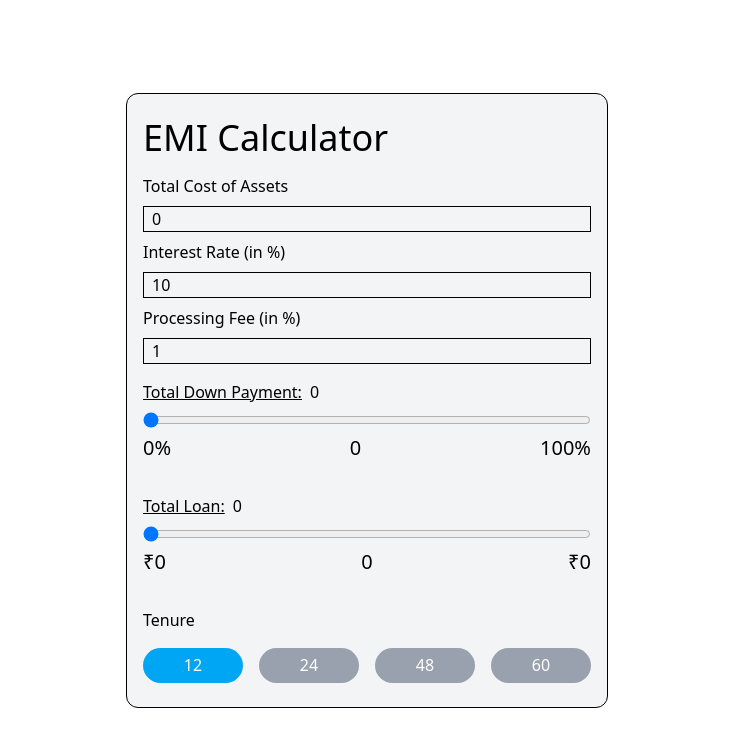
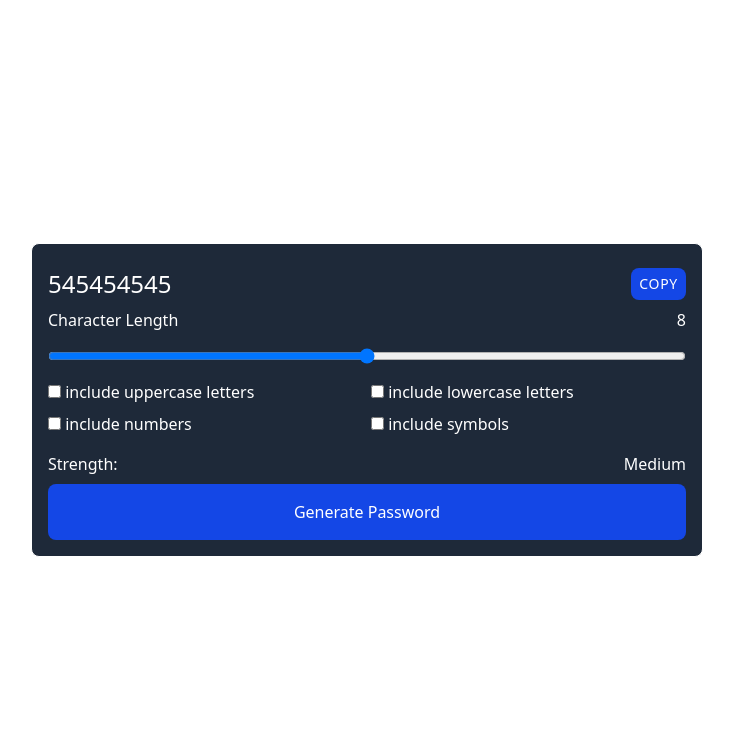
Before and after one commit to Code-Crafting/React-Mini-Projects, a React (Vite) app: page / in a window 1280 px wide. Shown: the top 746 px of the page, without its empty margins (273-1006 px from the left). Built offline with nearby package versions, Linux system fonts and the light colour scheme.

Commit message:
add basic structure of password generation

```diff
--- a/src/App.jsx
+++ b/src/App.jsx
@@ -1,10 +1,10 @@
 // import ExplorerCon from "./assets/File Explorer/Components/explorerCon";
 // import Content from "./assets/Pagination/Components/Content";
-
-import EMICalculator from "./assets/EMI Calculator/Components/EMICalculator";
+// import EMICalculator from "./assets/EMI Calculator/Components/EMICalculator";
+import PassGenCon from "./assets/Password Generator/PassGenCon";
 
 function App() {
-  return <EMICalculator />;
+  return <PassGenCon />;
 }
 
 export default App;
--- /dev/null
+++ b/src/assets/Password Generator/CheckBoxInput.jsx
@@ -0,0 +1,10 @@
+function CheckBoxInput({ inputName }) {
+  return (
+    <div>
+      <input type="checkbox" />
+      <label htmlFor=""> {inputName} </label>
+    </div>
+  );
+}
+
+export default CheckBoxInput;
--- /dev/null
+++ b/src/assets/Password Generator/Constants/checkboxData.js
@@ -0,0 +1,6 @@
+export const checkboxData = [
+  { id: "includeUppercase", title: "include uppercase letters" },
+  { id: "includeLowercase", title: "include lowercase letters" },
+  { id: "includeNumbers", title: "include numbers" },
+  { id: "includeSymbols", title: "include symbols" },
+];
--- /dev/null
+++ b/src/assets/Password Generator/PassGen.jsx
@@ -0,0 +1,47 @@
+import CheckBoxInput from "./CheckBoxInput";
+
+function PassGen({ checkboxData }) {
+  return (
+    <div className="min-w-2xl p-4 bg-gray-800 border text-white rounded-lg">
+      {/* password area */}
+      <div className="flex justify-between py-2">
+        <p className="text-2xl font-medium">545454545</p>
+        {/* copy btn */}
+        <button className="text-sm bg-blue-700 px-2 rounded-lg font-medium tracking-wider hover:cursor-pointer">
+          {" "}
+          COPY{" "}
+        </button>
+      </div>
+
+      {/* modifier area */}
+      <div className="flex flex-col gap-4">
+        <div className="flex justify-between ">
+          <p>Character Length </p>
+          <p>8</p>
+        </div>
+
+        <input type="range" className="w-full" />
+
+        <div className="grid  grid-cols-[repeat(auto-fit,minmax(300px,1fr))] gap-2">
+          {checkboxData.map((el) => {
+            return (
+              <CheckBoxInput inputName={el.title} id={el.id} key={el.id} />
+            );
+          })}
+        </div>
+
+        <div className="flex justify-between  mb-2">
+          <p>Strength:</p>
+          <p>Medium</p>
+        </div>
+      </div>
+
+      {/* generate btn */}
+      <button className="w-full bg-blue-700 py-4 rounded-lg hover:cursor-pointer">
+        Generate Password
+      </button>
+    </div>
+  );
+}
+
+export default PassGen;
--- /dev/null
+++ b/src/assets/Password Generator/PassGenCon.jsx
@@ -0,0 +1,17 @@
+import PassGen from "./PassGen";
+
+function PassGenCon() {
+  return (
+    <div className="h-screen grid place-items-center">
+      <PassGen
+        checkboxData={[
+          { id: "includeUppercase", title: "include uppercase letters" },
+          { id: "includeLowercase", title: "include lowercase letters" },
+          { id: "includeNumbers", title: "include numbers" },
+          { id: "includeSymbols", title: "include symbols" },
+        ]}
+      />
+    </div>
+  );
+}
+export default PassGenCon;
```
